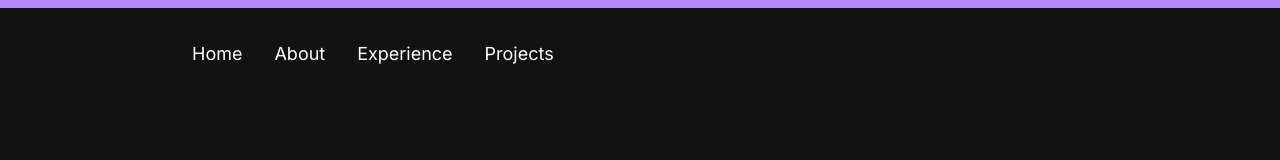
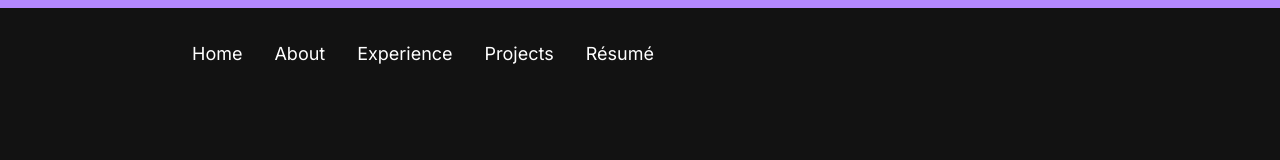
Before and after one commit to ichiklaus/Yelav, a Next.js app: page / in a window 1280 px wide. Shown: the top 160 px of the page. Built offline with nearby package versions, Linux system fonts and the light colour scheme.

Commit message:
feat: add resume link

```diff
--- a/src/app/components/NavList.tsx
+++ b/src/app/components/NavList.tsx
@@ -113,6 +113,17 @@ export default function NavList() {
               Projects
             </motion.a>
           </li>
+          <li>
+            <motion.a
+              href='/docs/resume.pdf'
+              className=''
+              whileHover={{
+                color: '#B488FF',
+              }}
+            >
+              Résumé
+            </motion.a>
+          </li>
         </ul>
       </nav>
       <div className='hamburger-wrapper' onClick={toggleHamburger}>
```
Also changed, not shown: 1 other file (tests, documents, lock files or other folders).
